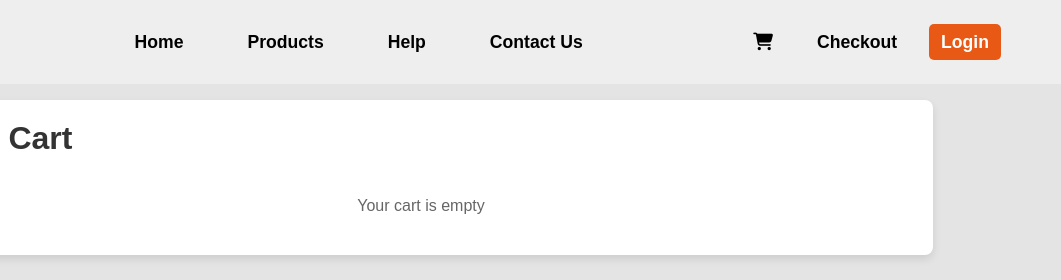
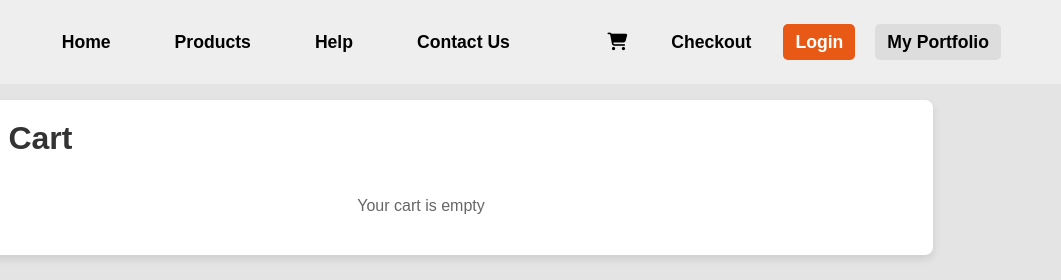
Before and after one commit to nishantsingh604/instamart-revamp, a plain HTML site: page cart.html in a window 1280 px wide. Shown: the top 280 px of the page, 219-1280 px from the left. Drawn offline with Linux system fonts and the light colour scheme.

Commit message:
anoter one

```diff
--- a/cart.html
+++ b/cart.html
@@ -276,6 +276,7 @@
                     <li><a href="cart.html" class="cart-icon"><i class="fa-duotone fa-solid fa-cart-shopping"></i></a></li>
                     <li><a href="checkout.html">Checkout</a></li>
                     <li><a href="login.html" class="login">Login</a></li>
+            <li><a href="https://github.com/nishantsingh604" class="port">My Portfolio</a></li>
                 </ul>
             </div>
         </nav>
```
